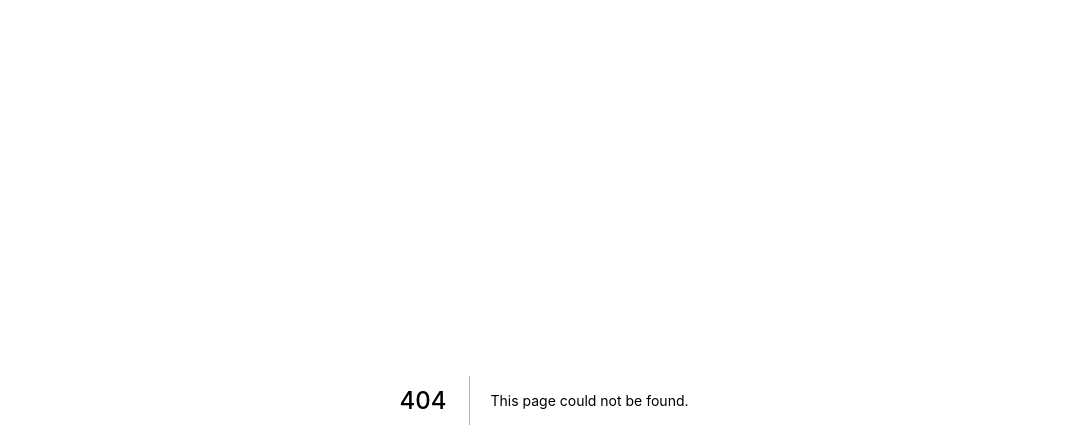
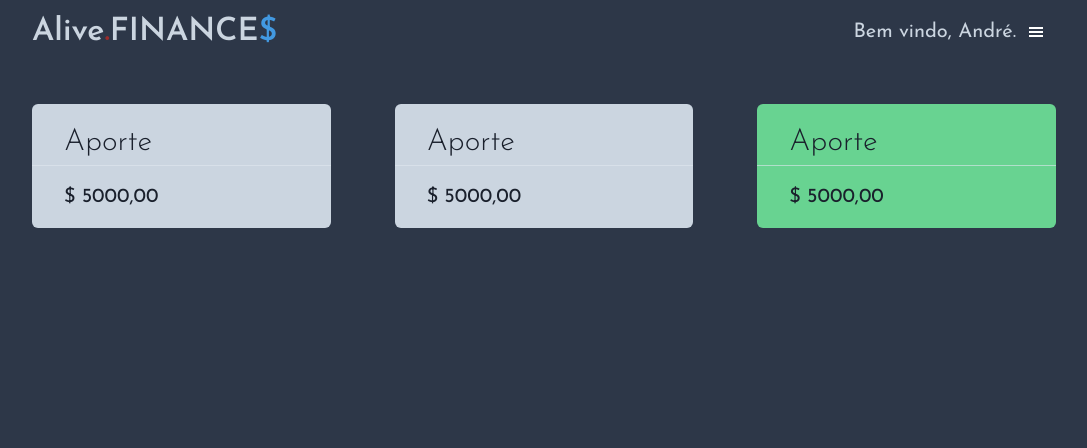
Before and after one commit to faakit/alive.finance, a Next.js app in the folder frontend/: page /simulation in a window 1280 px wide. Before the commit this address had no page. Shown: the top 448 px of the page, without its empty margins (96-1183 px from the left). Built offline with nearby package versions, Linux system fonts and the light colour scheme.

Commit message:
feat(simulation): Added simulation page with initial informative cards (static yet)

```diff
--- a/frontend/src/components/Header/index.tsx
+++ b/frontend/src/components/Header/index.tsx
@@ -50,7 +50,7 @@ export function Header() {
                                     />
                                     <MenuItemLink
                                         icon={FaWallet}
-                                        href='/simulator'
+                                        href='/simulation'
                                         title="Simulador"
                                     />
                                 </MenuList>
--- /dev/null
+++ b/frontend/src/components/WalletInfoCard.tsx
@@ -0,0 +1,38 @@
+import { Box, Divider, Text, TypographyProps } from '@chakra-ui/react';
+
+interface WalletInfoCardProps {
+    title: string;
+    value: number;
+    fontWeight?: TypographyProps["fontWeight"];
+    color?: 'green' | 'red' | 'gray';
+}
+
+export function WalletInfoCard({
+    title,
+    value,
+    fontWeight = 'thin',
+    color = 'gray'
+}: WalletInfoCardProps) {
+    const colors: {[key: string]:string} = {
+        'gray': 'gray.300',
+        'red': 'red.300',
+        'green': 'green.300'
+    }
+
+    return (
+        <Box bg={colors[color]} borderRadius="md" flex={1}>
+            <Text
+                fontSize="3xl"
+                fontWeight="thin"
+                pl='8'
+                pt='4'
+            >
+                Aporte
+            </Text>
+            <Divider color="white" />
+            <Text fontSize="xl" pl='8' py='4'>
+                $ 5000,00
+            </Text>
+        </Box>
+    )
+}
--- /dev/null
+++ b/frontend/src/pages/simulation.tsx
@@ -0,0 +1,20 @@
+import type { NextPage } from 'next'
+import { Flex } from '@chakra-ui/react';
+import { Header } from '../components/Header';
+import { WalletInfoCard } from '../components/WalletInfoCard';
+
+const Home: NextPage = () => {
+  return (
+    <Flex w={"80%"} margin="0 auto" direction="column">
+            <Header />
+
+            <Flex justifyContent="space-between" gap="16" pt="12">
+                <WalletInfoCard title="Aporte" value={3000}/>
+                <WalletInfoCard title="aporte" value={3000}/>
+                <WalletInfoCard title="aporte" value={3000} color="green"/>
+            </Flex>
+    </Flex>
+  )
+}
+
+export default Home
```
Also changed, not shown: frontend/src/components/DashboardStock/HistoricModal.tsx (+1 -8 lines), frontend/src/components/ErrorMessage.tsx (deleted, +0 -16 lines).
